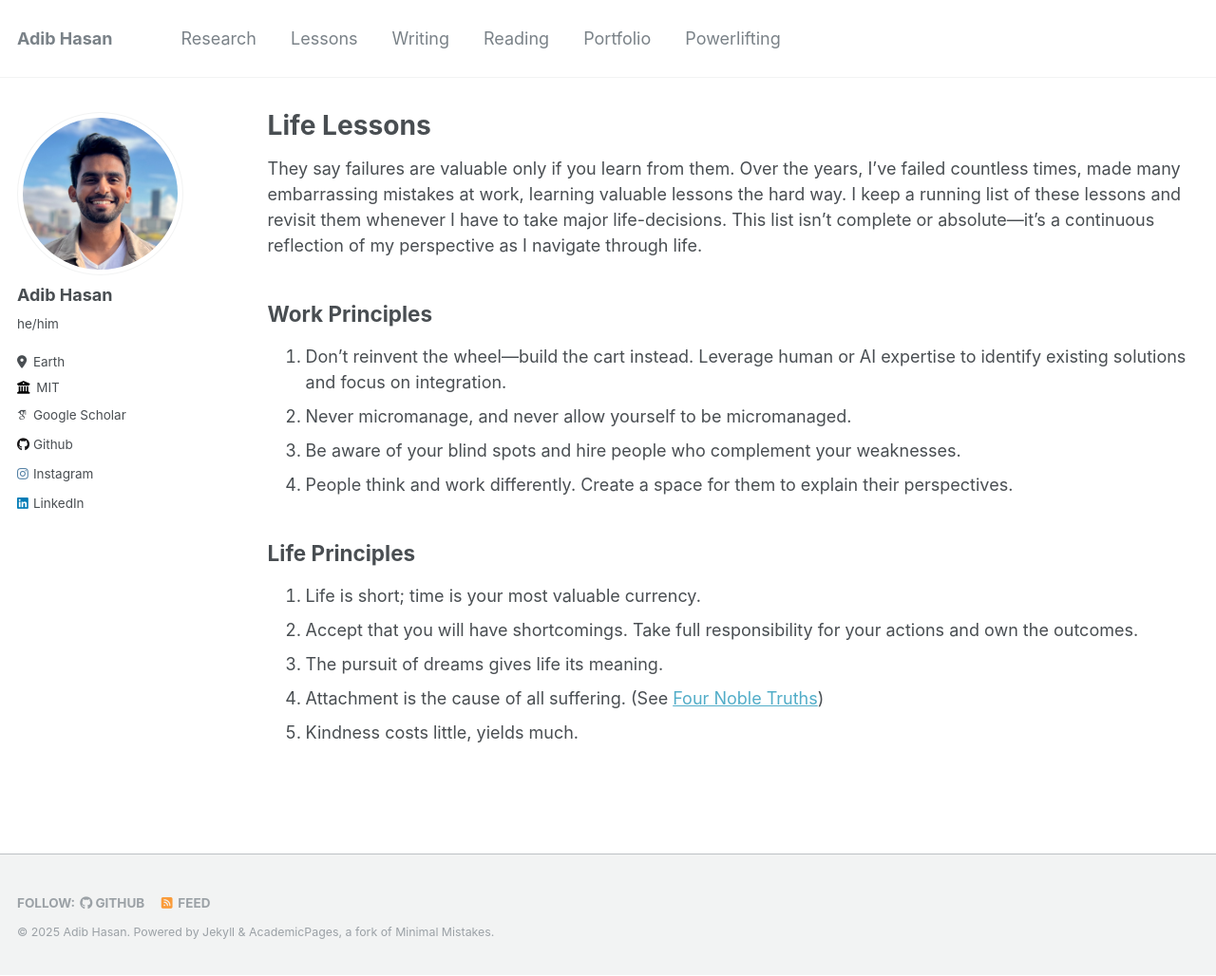
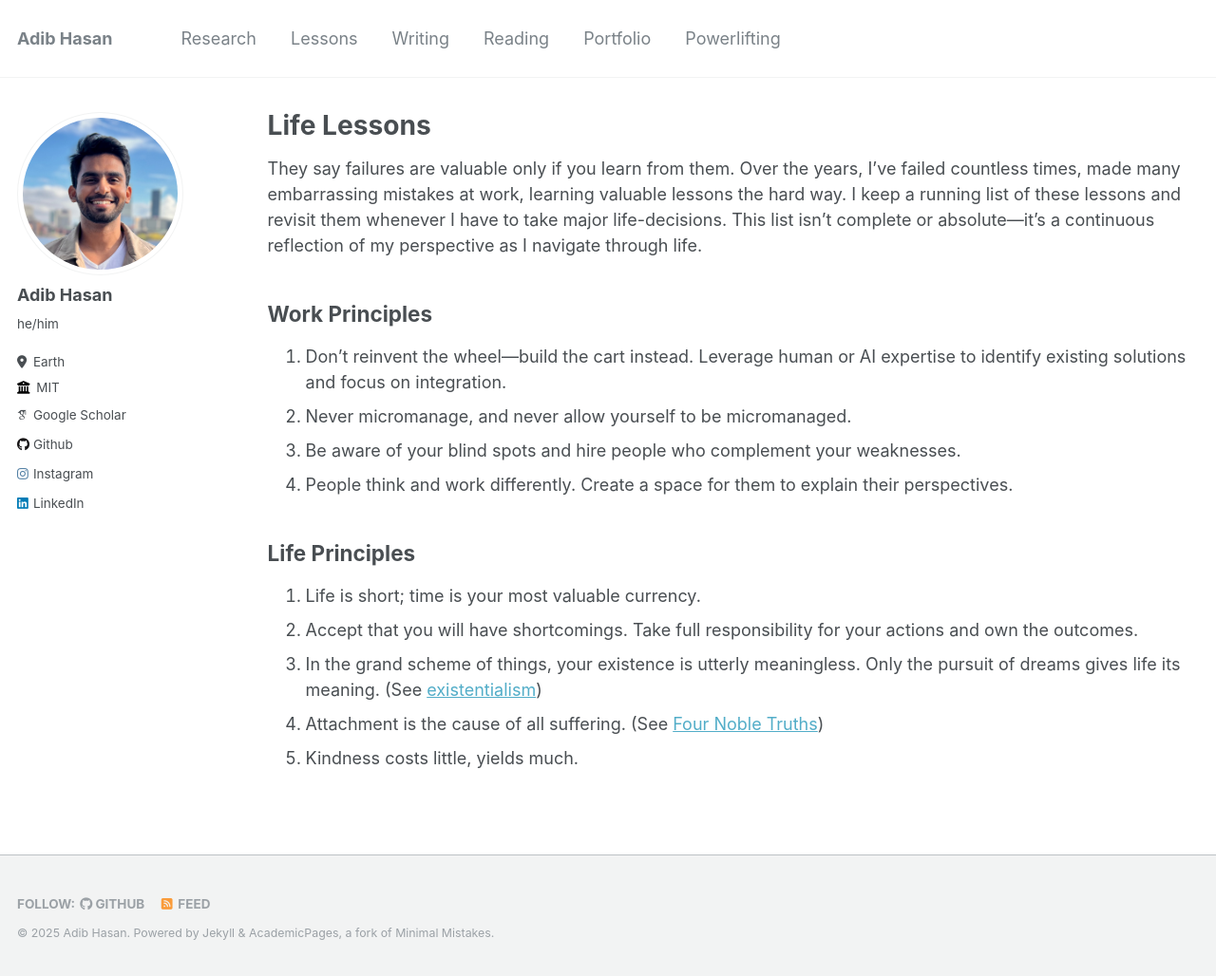
Before and after one commit to Neehan/neehan.github.io, a Jekyll site: the page built from _pages/lessons.md, in a window 1280 px wide and 1028 px high. Shown: the whole window at 95% size. Built offline with Jekyll 4.4.1, drawn with Linux system fonts in a browser that asks for light colours; some web fonts are replaced.

Commit message:
Update lessons.md

```diff
--- a/_pages/lessons.md
+++ b/_pages/lessons.md
@@ -18,6 +18,6 @@ They say failures are valuable only if you learn from them. Over the years, I've
 
 1. Life is short; time is your most valuable currency.
 2. Accept that you will have shortcomings. Take full responsibility for your actions and own the outcomes.
-3. The pursuit of dreams gives life its meaning.
+3. In the grand scheme of things, your existence is utterly meaningless. Only the pursuit of dreams gives life its meaning. (See [existentialism](https://en.wikipedia.org/wiki/Existentialism))
 4. Attachment is the cause of all suffering. (See [Four Noble Truths](https://en.wikipedia.org/wiki/Four_Noble_Truths))
 5. Kindness costs little, yields much.
```
